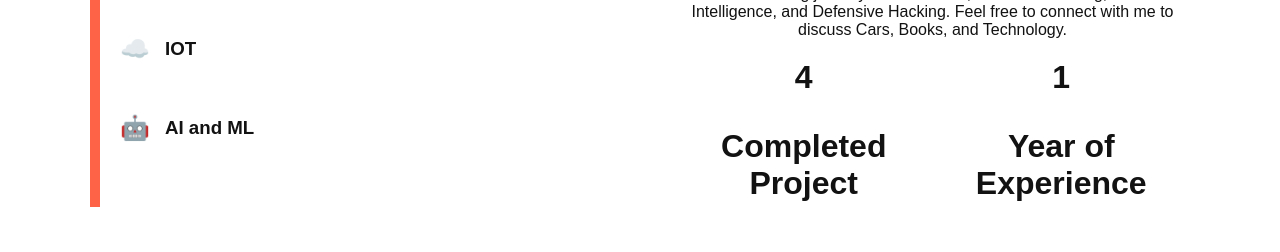
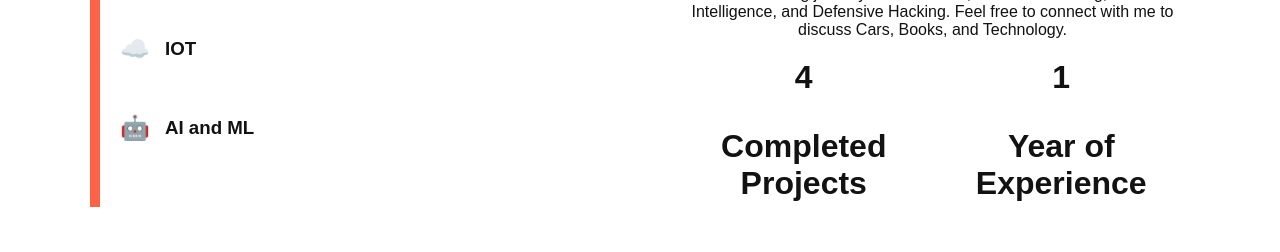
Before and after one commit to Adi2329002/Portfoilio-Website, a React (Vite) app: page / in a window 1280 px wide. Shown: the part 1060-1312 px from the top of the page. Built offline with nearby package versions, Linux system fonts and the light colour scheme.

Commit message:
Textual Update

```diff
--- a/src/components/AboutMe.jsx
+++ b/src/components/AboutMe.jsx
@@ -30,7 +30,7 @@ const AboutMe = () => {
                 <div className="stats-container">
                  <div className="stat-item">
                     <strong className="stat-value">4</strong>
-                    <p className="stat-value">Completed Project </p>
+                    <p className="stat-value">Completed Projects </p>
                  </div>
                  <div className="stat-item">
                     <strong className="stat-value">1</strong>
```
